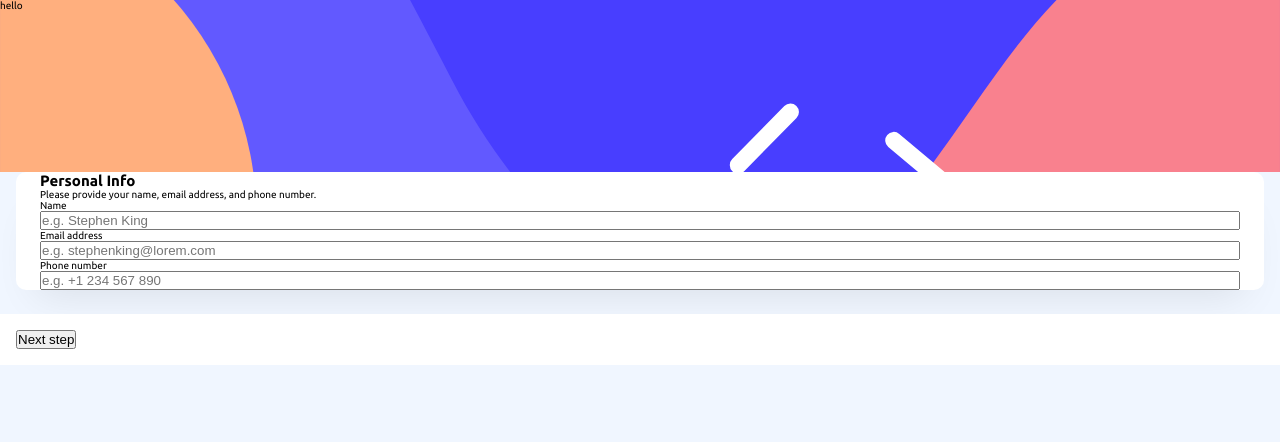
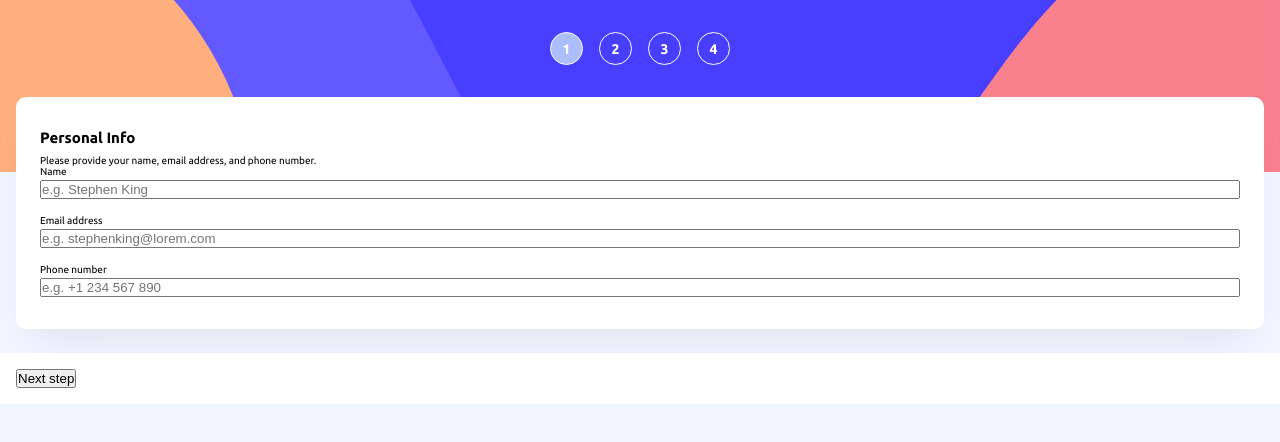
Before and after one commit to mateszucs96/multi-step-form, a React (Vite) app: page / in a window 1280 px wide. Shown: the top 442 px of the page. Built offline with nearby package versions, Linux system fonts and the light colour scheme.

Commit message:
add logic to handle step numbers and add active state to the current step at the header

```diff
--- a/src/App.tsx
+++ b/src/App.tsx
@@ -22,8 +22,8 @@ function App() {
 	}, [step]);
 
 	return (
-		<div>
-			<Header />
+		<div className="App">
+			<Header step={step} />
 			<Form step={step} />
 			<Footer
 				step={step}
--- a/src/components/Form.tsx
+++ b/src/components/Form.tsx
@@ -1,4 +1,3 @@
-import React, { MouseEventHandler, useEffect, useState } from 'react';
 import AddOns from './AddOns';
 import styles from './form.module.scss';
 import PersonalInfo from './PersonalInfo';
--- a/src/components/Header.tsx
+++ b/src/components/Header.tsx
@@ -1,7 +1,17 @@
 import styles from './header.module.scss';
+import Step from './Step';
 
-const Header = () => {
-	return <header className={styles.header}>hello</header>;
+const Header = ({ step }: { step: number }) => {
+	return (
+		<header className={styles.header}>
+			<div className={styles.steps}>
+				<Step stepNumber={1} step={step} />
+				<Step stepNumber={2} step={step} />
+				<Step stepNumber={3} step={step} />
+				<Step stepNumber={4} step={step} />
+			</div>
+		</header>
+	);
 };
 
 export default Header;
--- a/src/components/PersonalInfo.tsx
+++ b/src/components/PersonalInfo.tsx
@@ -10,6 +10,7 @@ const PersonalInfo = ({ step }: { step: number }) => {
 				title="Personal Info"
 				info="Please provide your name, email address, and phone number."
 			/>
+			<div className={styles.inputs}>
 				<div className={`${styles.nameInput} input-container`}>
 					<label htmlFor="name">Name</label>
 					<input type="text" placeholder="e.g. Stephen King" />
@@ -22,6 +23,7 @@ const PersonalInfo = ({ step }: { step: number }) => {
 					<label htmlFor="phone">Phone number</label>
 					<input type="text" placeholder="e.g. +1 234 567 890" />
 				</div>
+			</div>
 		</section>
 	);
 };
--- a/src/components/SectionHeading.tsx
+++ b/src/components/SectionHeading.tsx
@@ -7,7 +7,7 @@ type Props = {
 
 const SectionHeading = ({ title, info }: Props) => {
 	return (
-		<div className="">
+		<div className="section-heading">
 			<h1>{title}</h1>
 			<p>{info}</p>
 		</div>
--- /dev/null
+++ b/src/components/Step.tsx
@@ -0,0 +1,11 @@
+import React from 'react';
+
+const Step = ({ step, stepNumber }: { step: number; stepNumber: number }) => {
+	return (
+		<div className={`step-number ${step === stepNumber && 'active'}`}>
+			<p>{stepNumber}</p>
+		</div>
+	);
+};
+
+export default Step;
--- a/src/components/header.module.scss
+++ b/src/components/header.module.scss
@@ -1,6 +1,18 @@
 .header {
+	display: flex;
+	justify-content: center;
+
 	background: url('../assets/images/bg-sidebar-mobile.svg') 50% / cover
 		no-repeat;
 
 	height: 17.2rem;
+
+	.steps {
+		display: flex;
+		gap: 1.6rem;
+		margin-top: 3.2rem;
+		color: var(--clr-neutral-100);
+		font-weight: 700;
+		font-size: 1.4rem;
+	}
 }
--- a/src/components/personalInfo.module.scss
+++ b/src/components/personalInfo.module.scss
@@ -1,4 +1,10 @@
 .personalInfoContainer {
 	display: flex;
 	flex-direction: column;
+
+	.inputs {
+		display: flex;
+		flex-direction: column;
+		gap: 1.6rem;
+	}
 }
--- a/src/index.scss
+++ b/src/index.scss
@@ -40,6 +40,7 @@
 
 html {
 	font-size: 62.5%;
+	box-sizing: border-box;
 }
 
 body {
@@ -48,9 +49,14 @@ body {
 	background-color: var(--clr-neutral-300);
 }
 
+.App {
+	display: grid;
+}
+
 .input-container {
 	display: flex;
 	flex-direction: column;
+	gap: 0.3rem;
 }
 
 .checkboxContainer {
@@ -61,8 +67,29 @@ body {
 
 .section-container {
 	margin-inline: 1.6rem;
-	padding-inline: 2.4rem;
+	padding: 3.2rem 2.4rem;
 	background-color: var(--clr-neutral-100);
 	border-radius: 10px;
 	box-shadow: 0px 25px 40px -20px rgba(0, 0, 0, 0.0951141);
+	margin-top: -7.5rem;
 }
+
+.section-heading {
+	h1 {
+		margin-bottom: 0.9rem;
+	}
+}
+
+.step-number {
+	display: flex;
+	align-items: center;
+	justify-content: center;
+	width: 3.3rem;
+	height: 3.3rem;
+	border: 1px solid #ffffff;
+	border-radius: 100vh;
+}
+
+.active {
+	background-color: var(--clr-primary-300);
+}
```
Lines whose indentation alone changed are shown as unchanged.
